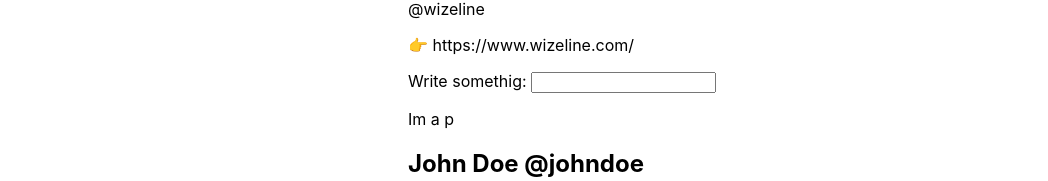
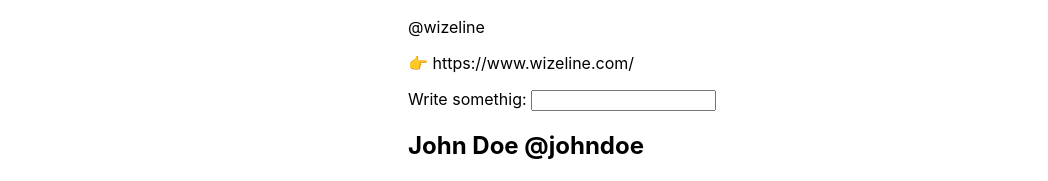
Before and after one commit to andresSaldanaAguilar/MiniTwitter, a React (Create React App) app: page / in a window 1280 px wide. Shown: the part 462-643 px from the top of the page, without its empty margins (232-1280 px from the left). Built offline with nearby package versions, Linux system fonts and the light colour scheme.

Commit message:
adding spy example

```diff
--- a/package.json
+++ b/package.json
@@ -15,7 +15,7 @@
   "scripts": {
     "start": "react-scripts start",
     "build": "react-scripts build",
-    "test": "react-scripts test --coverage",
+    "test": "react-scripts test --coverage --watchAll",
     "eject": "react-scripts eject"
   },
   "eslintConfig": {
--- a/src/components/Feed/Feed.jsx
+++ b/src/components/Feed/Feed.jsx
@@ -6,23 +6,17 @@
   if (e.target.value.includes('hi')) {
     console.log(e.target.value);
   } else console.log('not said hi');
-};
-
-const renderchunk = () => {
-  const element = 'p';
-  if (element === 'p') {
-    return <p>Im a p</p>;
-  }
-  return <div>Im a div</div>;
+  if (e.target.value.includes('bye')) {
+    console.log(e.target.value);
+  } else console.log('not said goodbye');
 };
 
 const Feed = () => (
   <div>
     <div>
       <label>Write somethig: </label>
-      <input onChange={spy} />
+      <input onChange={spy} name="newpost" />
     </div>
-    {renderchunk()}
     <div>
       <div>
         <h2>John Doe @johndoe</h2>
--- a/src/index.js
+++ b/src/index.js
@@ -9,5 +9,5 @@
     <App />
   </React.StrictMode>,
   // eslint-disable-next-line no-undef
-  document.getElementById('root'),
+  document.getElementById('root')
 );
--- a/src/views/Profile/Profile.jsx
+++ b/src/views/Profile/Profile.jsx
@@ -6,11 +6,7 @@
 
 const userInfo = () => (
   <div>
-    <img
-      src={user.background}
-      className="profileBackground"
-      alt="profileBackground"
-    />
+    <img src={user.background} className="profileBackground" alt="profileBackground" />
     <img src={user.image} className="profileImage" alt="profileImage" />
     <h1>{user.name}</h1>
     <p>{`@${user.username}`}</p>
```
Also changed, not shown: 1 other file (tests, documents, lock files or other folders).
